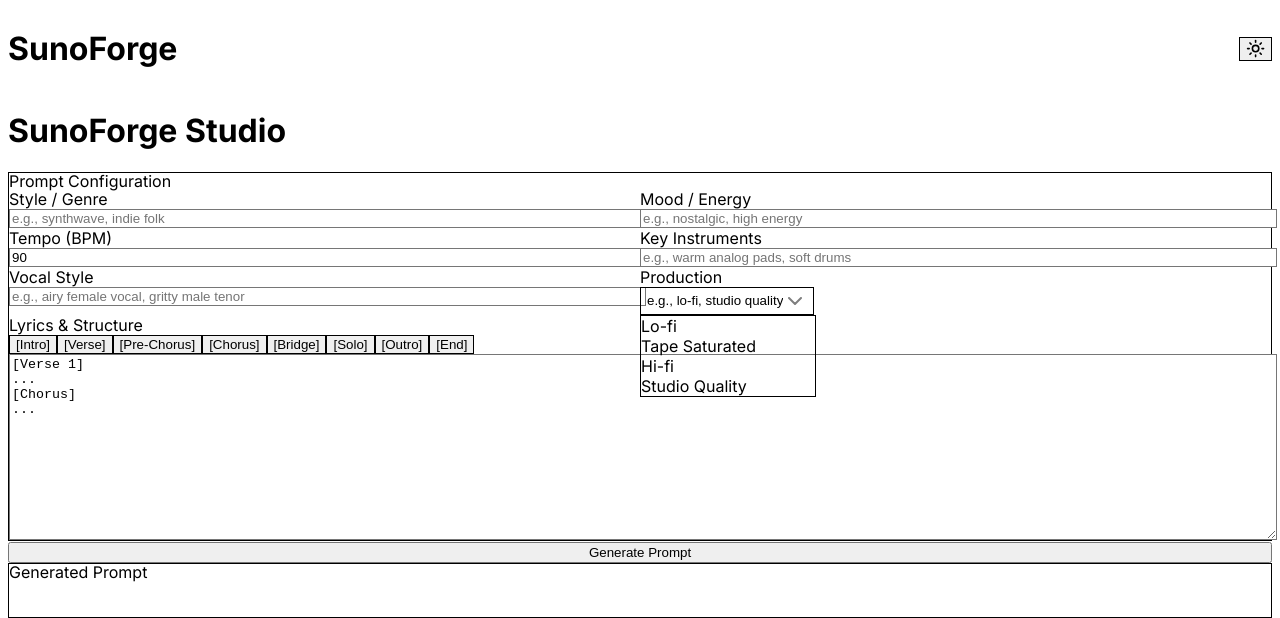
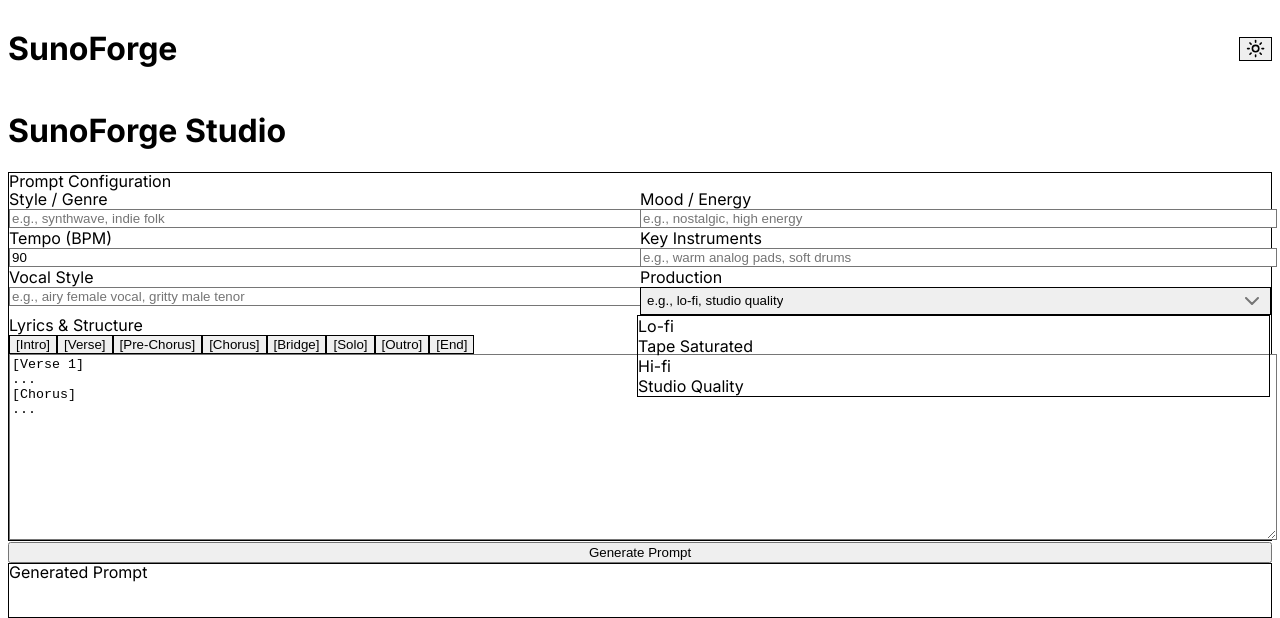
Before and after one commit to xerohour/suno-forge, a Next.js app: page /studio in a window 1280 px wide. Both pictures are taken after a click on the button "e.g., lo-fi, studio quality". Shown: the top 618 px of the page. Built offline with nearby package versions, Linux system fonts and the light colour scheme.

Commit message:
Changes to be committed: modified:   .idx/mcp.json new file:   components/ui/select.tsx modified:   package-lock.json 	modified:   package.json

```diff
--- /dev/null
+++ b/components/ui/select.tsx
@@ -0,0 +1,160 @@
+"use client"
+
+import * as React from "react"
+import * as SelectPrimitive from "@radix-ui/react-select"
+import { Check, ChevronDown, ChevronUp } from "lucide-react"
+
+import { cn } from "@/lib/utils"
+
+const Select = SelectPrimitive.Root
+
+const SelectGroup = SelectPrimitive.Group
+
+const SelectValue = SelectPrimitive.Value
+
+const SelectTrigger = React.forwardRef<
+  React.ElementRef<typeof SelectPrimitive.Trigger>,
+  React.ComponentPropsWithoutRef<typeof SelectPrimitive.Trigger>
+>(({ className, children, ...props }, ref) => (
+  <SelectPrimitive.Trigger
+    ref={ref}
+    className={cn(
+      "flex h-10 w-full items-center justify-between rounded-md border border-input bg-background px-3 py-2 text-sm ring-offset-background data-[placeholder]:text-muted-foreground focus:outline-none focus:ring-2 focus:ring-ring focus:ring-offset-2 disabled:cursor-not-allowed disabled:opacity-50 [&>span]:line-clamp-1",
+      className
+    )}
+    {...props}
+  >
+    {children}
+    <SelectPrimitive.Icon asChild>
+      <ChevronDown className="h-4 w-4 opacity-50" />
+    </SelectPrimitive.Icon>
+  </SelectPrimitive.Trigger>
+))
+SelectTrigger.displayName = SelectPrimitive.Trigger.displayName
+
+const SelectScrollUpButton = React.forwardRef<
+  React.ElementRef<typeof SelectPrimitive.ScrollUpButton>,
+  React.ComponentPropsWithoutRef<typeof SelectPrimitive.ScrollUpButton>
+>(({ className, ...props }, ref) => (
+  <SelectPrimitive.ScrollUpButton
+    ref={ref}
+    className={cn(
+      "flex cursor-default items-center justify-center py-1",
+      className
+    )}
+    {...props}
+  >
+    <ChevronUp className="h-4 w-4" />
+  </SelectPrimitive.ScrollUpButton>
+))
+SelectScrollUpButton.displayName = SelectPrimitive.ScrollUpButton.displayName
+
+const SelectScrollDownButton = React.forwardRef<
+  React.ElementRef<typeof SelectPrimitive.ScrollDownButton>,
+  React.ComponentPropsWithoutRef<typeof SelectPrimitive.ScrollDownButton>
+>(({ className, ...props }, ref) => (
+  <SelectPrimitive.ScrollDownButton
+    ref={ref}
+    className={cn(
+      "flex cursor-default items-center justify-center py-1",
+      className
+    )}
+    {...props}
+  >
+    <ChevronDown className="h-4 w-4" />
+  </SelectPrimitive.ScrollDownButton>
+))
+SelectScrollDownButton.displayName =
+  SelectPrimitive.ScrollDownButton.displayName
+
+const SelectContent = React.forwardRef<
+  React.ElementRef<typeof SelectPrimitive.Content>,
+  React.ComponentPropsWithoutRef<typeof SelectPrimitive.Content>
+>(({ className, children, position = "popper", ...props }, ref) => (
+  <SelectPrimitive.Portal>
+    <SelectPrimitive.Content
+      ref={ref}
+      className={cn(
+        "relative z-50 max-h-[--radix-select-content-available-height] min-w-[8rem] overflow-y-auto overflow-x-hidden rounded-md border bg-popover text-popover-foreground shadow-md data-[state=open]:animate-in data-[state=closed]:animate-out data-[state=closed]:fade-out-0 data-[state=open]:fade-in-0 data-[state=closed]:zoom-out-95 data-[state=open]:zoom-in-95 data-[side=bottom]:slide-in-from-top-2 data-[side=left]:slide-in-from-right-2 data-[side=right]:slide-in-from-left-2 data-[side=top]:slide-in-from-bottom-2 origin-[--radix-select-content-transform-origin]",
+        position === "popper" &&
+          "data-[side=bottom]:translate-y-1 data-[side=left]:-translate-x-1 data-[side=right]:translate-x-1 data-[side=top]:-translate-y-1",
+        className
+      )}
+      position={position}
+      {...props}
+    >
+      <SelectScrollUpButton />
+      <SelectPrimitive.Viewport
+        className={cn(
+          "p-1",
+          position === "popper" &&
+            "h-[var(--radix-select-trigger-height)] w-full min-w-[var(--radix-select-trigger-width)]"
+        )}
+      >
+        {children}
+      </SelectPrimitive.Viewport>
+      <SelectScrollDownButton />
+    </SelectPrimitive.Content>
+  </SelectPrimitive.Portal>
+))
+SelectContent.displayName = SelectPrimitive.Content.displayName
+
+const SelectLabel = React.forwardRef<
+  React.ElementRef<typeof SelectPrimitive.Label>,
+  React.ComponentPropsWithoutRef<typeof SelectPrimitive.Label>
+>(({ className, ...props }, ref) => (
+  <SelectPrimitive.Label
+    ref={ref}
+    className={cn("py-1.5 pl-8 pr-2 text-sm font-semibold", className)}
+    {...props}
+  />
+))
+SelectLabel.displayName = SelectPrimitive.Label.displayName
+
+const SelectItem = React.forwardRef<
+  React.ElementRef<typeof SelectPrimitive.Item>,
+  React.ComponentPropsWithoutRef<typeof SelectPrimitive.Item>
+>(({ className, children, ...props }, ref) => (
+  <SelectPrimitive.Item
+    ref={ref}
+    className={cn(
+      "relative flex w-full cursor-default select-none items-center rounded-sm py-1.5 pl-8 pr-2 text-sm outline-none focus:bg-accent focus:text-accent-foreground data-[disabled]:pointer-events-none data-[disabled]:opacity-50",
+      className
+    )}
+    {...props}
+  >
+    <span className="absolute left-2 flex h-3.5 w-3.5 items-center justify-center">
+      <SelectPrimitive.ItemIndicator>
+        <Check className="h-4 w-4" />
+      </SelectPrimitive.ItemIndicator>
+    </span>
+
+    <SelectPrimitive.ItemText>{children}</SelectPrimitive.ItemText>
+  </SelectPrimitive.Item>
+))
+SelectItem.displayName = SelectPrimitive.Item.displayName
+
+const SelectSeparator = React.forwardRef<
+  React.ElementRef<typeof SelectPrimitive.Separator>,
+  React.ComponentPropsWithoutRef<typeof SelectPrimitive.Separator>
+>(({ className, ...props }, ref) => (
+  <SelectPrimitive.Separator
+    ref={ref}
+    className={cn("-mx-1 my-1 h-px bg-muted", className)}
+    {...props}
+  />
+))
+SelectSeparator.displayName = SelectPrimitive.Separator.displayName
+
+export {
+  Select,
+  SelectGroup,
+  SelectValue,
+  SelectTrigger,
+  SelectContent,
+  SelectLabel,
+  SelectItem,
+  SelectSeparator,
+  SelectScrollUpButton,
+  SelectScrollDownButton,
+}
--- a/package.json
+++ b/package.json
@@ -11,6 +11,7 @@
   "dependencies": {
     "@radix-ui/react-dropdown-menu": "^2.1.16",
     "@radix-ui/react-label": "^2.1.8",
+    "@radix-ui/react-select": "^2.2.6",
     "@radix-ui/react-slot": "^1.2.4",
     "@supabase/supabase-js": "^2.0.0",
     "@tailwindcss/postcss": "^4.1.18",
```
Also changed, not shown: .idx/mcp.json, 1 other file (tests, documents, lock files or other folders).
